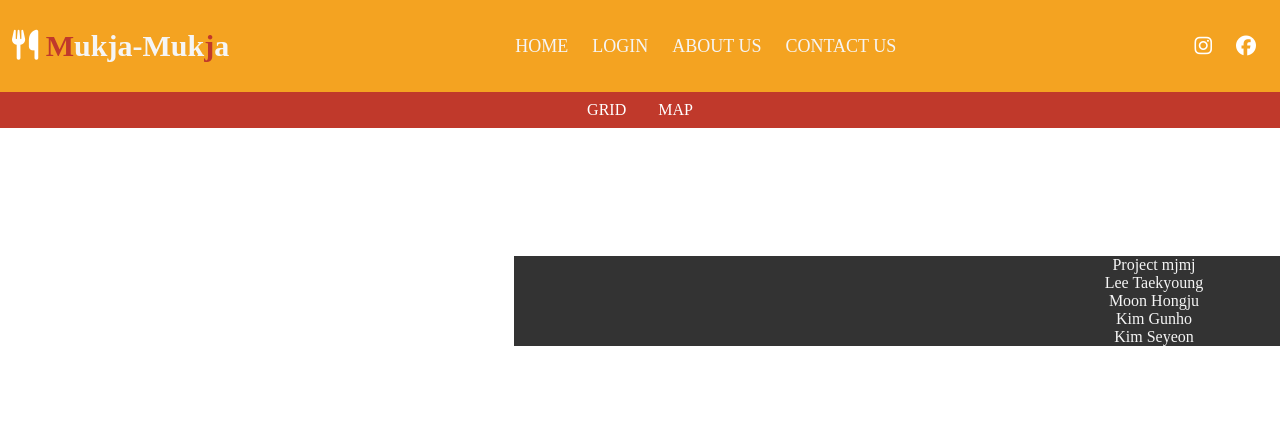
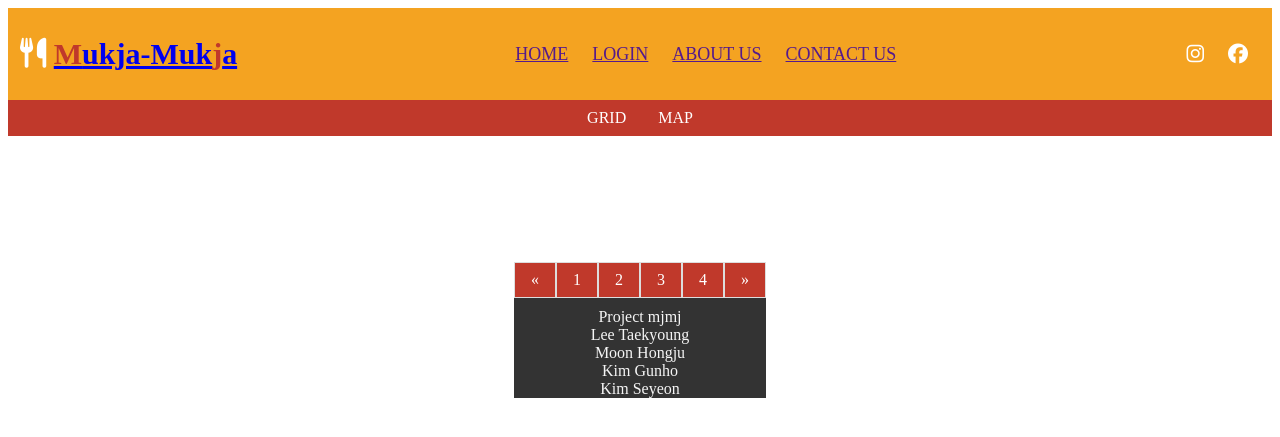
Before and after one commit to mukjamukja/basic, a Flask app: page / in a window 1280 px wide; the page is wider, and only the part inside the window is pictured. Shown: the top 437 px of that part. Run offline with Flask 2, Linux system fonts and the light colour scheme; data that the repository does not hold is empty; some libraries are stand-ins or nearby versions.

Commit message:
edit main.css and main.html TY

```diff
--- a/mukjaproject/static/css/main.css
+++ b/mukjaproject/static/css/main.css
@@ -1,4 +1,4 @@
-body{
+
     margin: 0;
     padding: 0;
     height: 100%;
@@ -122,7 +122,7 @@ span{
 
 
 
-.fir_store{
+.store_template{
     margin-left: auto;
     margin-right: auto;
 
@@ -254,8 +254,8 @@ span{
 
 .footer{
     text-align: center;
-    position: absolute;
-    bottom: unset;
+    position: block;
+    bottom: 0px;
     width: 100%;
     height: auto;
     background: #333;
--- a/mukjaproject/templates/main.html
+++ b/mukjaproject/templates/main.html
@@ -47,7 +47,7 @@
     <div class="grid_view">
         {% for info in inform %}
         {% if loop.index < 10 %}
-        <div class = "fir_store">
+        <div class = "store_template" id="{{ info[0] }}">
             <a id = "{{ info[1] }}" href="">first store {{ info[1] }}</a>
             <div id = "storeimg">
                 <img src="" alt="first store img">
```
Also changed, not shown: 1 other file.
